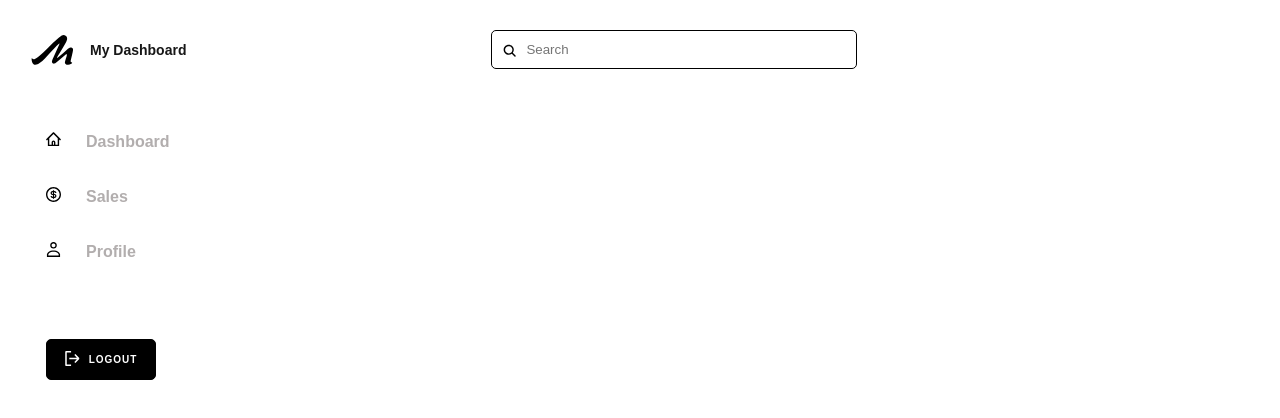
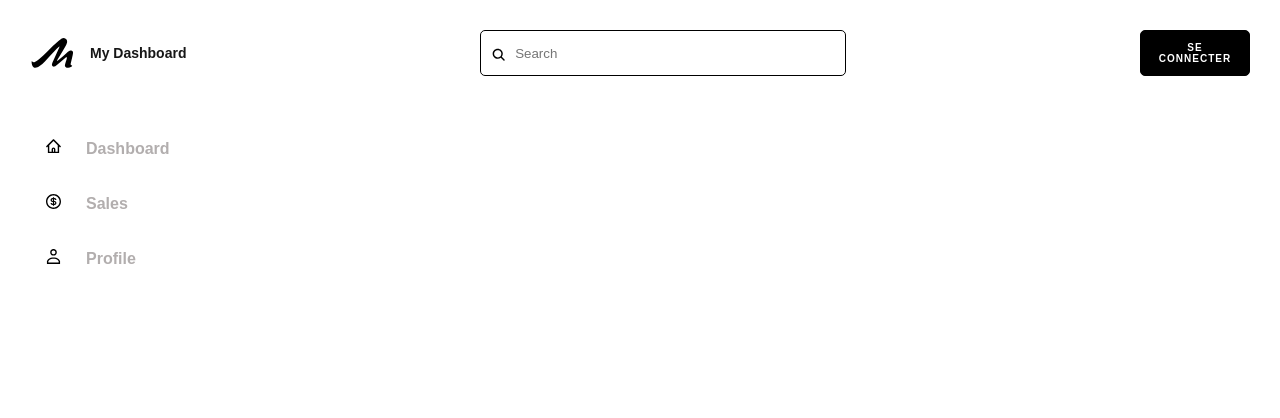
Before and after one commit to Atseiro/EcoSentinel, a Next.js app in the folder front-green-habit/: page /pages/Landing in a window 1280 px wide. Shown: the top 418 px of the page. Built offline with nearby package versions, Linux system fonts and the light colour scheme.

Commit message:
fix auth on landing

```diff
--- a/front-green-habit/src/app/page.tsx
+++ b/front-green-habit/src/app/page.tsx
@@ -16,7 +16,7 @@ export default function Home() {
       router.push("/pages/Dashboard");
     } else {
       // Redirige vers /authentication si le token est absent
-      router.push("/pages/Authentification");
+      router.push("/pages/Landing");
     }
   }, [router]); // Dépendance sur router
 
--- a/front-green-habit/src/app/pages/Landing/layout.tsx
+++ b/front-green-habit/src/app/pages/Landing/layout.tsx
@@ -30,7 +30,7 @@ export default function LandingLayout({
 }) {
   return (
     <body>
-      <Header />
+      <Header isLanding={true}/>
       <main>
         <Navbar navItems={navItems} />
         {children}
--- a/front-green-habit/src/components/Card/index.tsx
+++ b/front-green-habit/src/components/Card/index.tsx
@@ -1,3 +1,4 @@
+/* eslint-disable @typescript-eslint/no-explicit-any */
 import React from "react";
 import styles from "./card.module.scss";
 import Button from "../Button";
--- a/front-green-habit/src/components/Header/header.module.scss
+++ b/front-green-habit/src/components/Header/header.module.scss
@@ -1,6 +1,7 @@
 .header_main{
     display: flex;
     padding: 30px;
+    justify-content: space-between;
 }
 
 .header_logo{
@@ -24,7 +25,7 @@
     border: 0.5px solid black;
     border-radius: 5px;
     position: relative;
-    left: 40%;
+    left: 15%;
     translate: -50%;
     .header_searchbar{
         display: flex;
--- a/front-green-habit/src/components/Header/index.tsx
+++ b/front-green-habit/src/components/Header/index.tsx
@@ -1,11 +1,18 @@
+'use client';
 import React from "react";
 import styles from "./header.module.scss";
 import Logo from "@/assets/Logo";
 import SearchIcon from "@/assets/SearchIcon";
+import Button from '@/components/Button'
 
-type Props = object;
+type Props = {
+  isLanding? : boolean
+};
 
-const index = ({}: Props) => {
+const index = ({isLanding}: Props) => {
+  const handleClick = () => {
+    window.location.href = "/pages/Authentification";
+  }
   return (
     <header className={styles.header_main}>
       <div className={styles.header_logo}>
@@ -18,6 +25,17 @@ const index = ({}: Props) => {
           <input type="search" placeholder="Search" />
         </div>
       </div>
+      {isLanding &&
+        <Button
+        label="se connecter"
+        handleClick={() => {
+          handleClick()
+        }}
+        type="button"
+        classNames={['btn_primary']}
+        />
+      }
+
     </header>
   );
 };
--- a/front-green-habit/src/components/Navbar/index.tsx
+++ b/front-green-habit/src/components/Navbar/index.tsx
@@ -5,14 +5,14 @@ import NavItem from "./NavItem";
 import styles from "./navbar.module.scss"
 import LogoutIcon from "@/assets/LogoutIcon";
 
-interface ImageData {
-  src: string;
-  width: number;
-  height: number;
-  blurDataURL: string | null;
-  blurWidth: number;
-  blurHeight: number;
-}
+// interface ImageData {
+//   src: string;
+//   width: number;
+//   height: number;
+//   blurDataURL: string | null;
+//   blurWidth: number;
+//   blurHeight: number;
+// }
 
 interface NavItem {
   path: string;
@@ -25,6 +25,7 @@ type Props = {
 };
 
 const index = ({ navItems }: Props) => {
+  const isToken = localStorage.getItem('token')
   const handleClick = () => {
     console.log("click !");
   };
@@ -35,6 +36,7 @@ const index = ({ navItems }: Props) => {
           return <NavItem key={key} navItem={item} />;
         })}
       </ul>
+      {isToken &&
       <Button
         label="Logout"
         icon={<LogoutIcon fill="white" width={15} height={15} />}
@@ -44,6 +46,7 @@ const index = ({ navItems }: Props) => {
           handleClick();
         }}
       ></Button>
+      }
     </aside>
   );
 };
```
